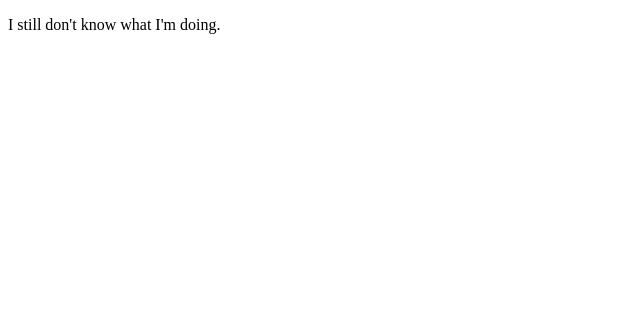
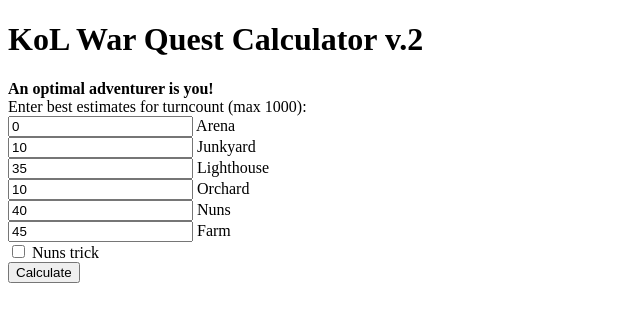
Before and after one commit to almightyJanitor/almightyJanitor.github.io, a plain HTML site: page kol.html in a window 1280 px wide. Shown: the whole page, without its empty margins (0-640 px from the left). Drawn offline with nearby package versions, Linux system fonts and the light colour scheme.

Commit message:
Update kol.html

```diff
--- a/kol.html
+++ b/kol.html
@@ -1,6 +1,36 @@
 <!DOCTYPE html>
 <html>
+<head>
+  <script type='text/javascript' src='https://ajax.googleapis.com/ajax/libs/jquery/1.12.4/jquery.min.js'></script>
+	<script type='text/javascript' src='https://raw.githubusercontent.com/almightyJanitor/KoL-Calculator/master/calculator.js'></script>
+</head>
 <body>
-<p>I still don't know what I'm doing.</p>
+<h1> KoL War Quest Calculator v.2</h1>
+<div id='subtitle'><b>An optimal adventurer is you!</b></div>
+
+<div id='input'>
+<div> Enter best estimates for turncount (max 1000):</div>
+<div id='sq'>
+  <input type="text" id="ar" value=0> Arena
+  <br>
+  <input type="text" id="jy" value=10> Junkyard
+  <br>
+  <input type="text" id="lh" value=35> Lighthouse
+  <br>
+  <input type="text" id="or" value=10> Orchard
+  <br>
+  <input type="text" id="nu" value=40> Nuns
+  <br>
+  <input type="text" id="fa" value=45> Farm
+  <br>
+  <input type="checkbox" id="nuns"> Nuns trick
+  <br>
+  <button type="button" id="calculate">Calculate</button>
+  <br>
+</div>
+</div>
+
+<div id='result'></div>
+<div id='second'></div>
 </body>
 </html>
```
